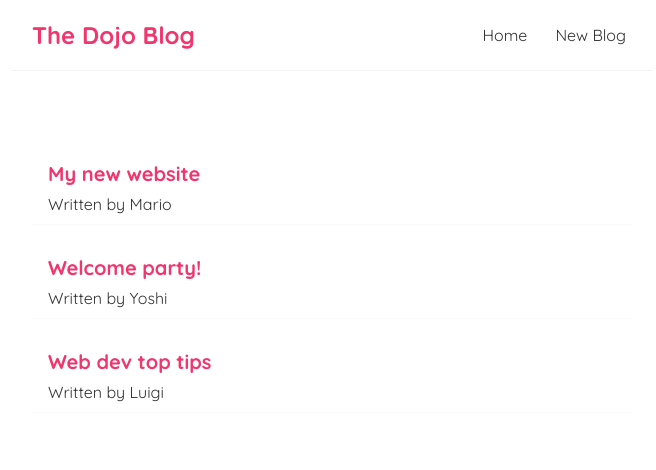
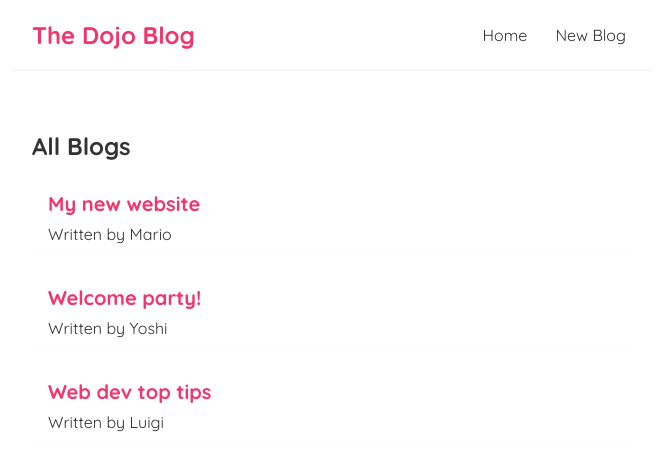
Before and after one commit to MiguelSanchezCuello/dawilka2, a React (Create React App) app in the folder dojo-blog/: page / in a window 1280 px wide. Shown: the top 470 px of the page, without its empty margins (308-964 px from the left). Built offline with nearby package versions, Linux system fonts and the light colour scheme; the HTML template or start-up script is replaced by a standard one.

Commit message:
Created new component BlogList and learned about props and destructuring the props object and how to pass data from one parent component to a children component.

```diff
--- /dev/null
+++ b/dojo-blog/src/BlogList.js
@@ -0,0 +1,24 @@
+import React from "react";
+
+const BlogList = ({ blogs, title }) => {
+  // These lines are commented because  line above
+  // Instead of using BlogList = (props) => ...
+  // we opted to destucture directly into the props object received...
+  // we are using BlogList = ({blogs, title}) => ... and it works the same as
+  // const blogs = props.blogs;
+  // const title = props.title;
+
+  return (
+    <div className="blog-list">
+      <h2>{title}</h2>
+      {blogs.map((blog) => (
+        <div className="blog-preview" key={blog.id}>
+          <h2>{blog.title}</h2>
+          <p>Written by {blog.author}</p>
+        </div>
+      ))}
+    </div>
+  );
+};
+
+export default BlogList;
--- a/dojo-blog/src/Home.js
+++ b/dojo-blog/src/Home.js
@@ -1,5 +1,6 @@
 import React from "react";
 import { useState } from "react";
+import BlogList from "./BlogList";
 
 const Home = () => {
   const [blogs, setBlogs] = useState([
@@ -25,12 +26,7 @@
 
   return (
     <div className="home">
-      {blogs.map((blog) => (
-        <div className="blog-preview" key={blog.id}>
-          <h2>{blog.title}</h2>
-          <p>Written by {blog.author}</p>
-        </div>
-      ))}
+      <BlogList blogs={blogs} title="All Blogs"/>
     </div>
   );
 };
```
